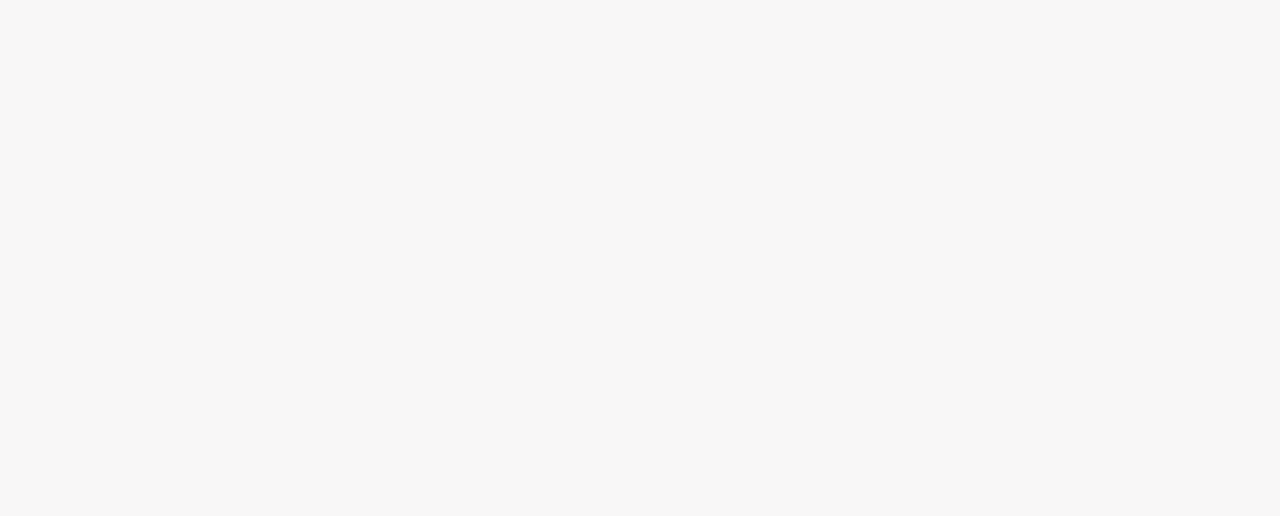
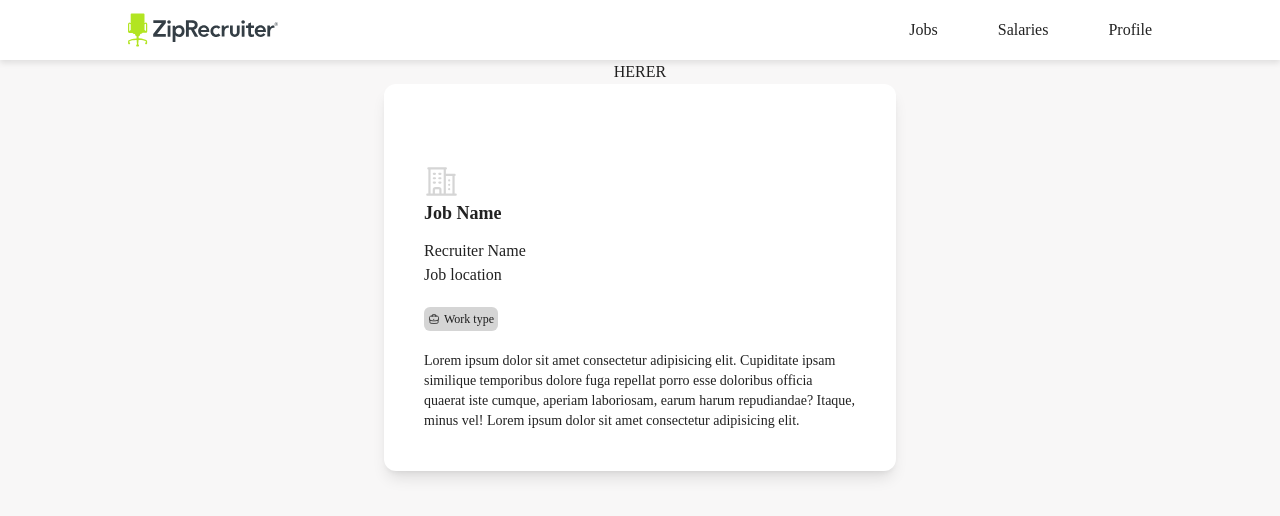
Before and after one commit to Corrado-K/ziprecruiter-clone, a React (Vite) app in the folder client/: page /jobs/1/1 in a window 1280 px wide. Before the commit this address had no page. Shown: the top 516 px of the page. Built offline with nearby package versions, Linux system fonts and the light colour scheme.

Commit message:
Job related frontend UI

```diff
--- a/client/package.json
+++ b/client/package.json
@@ -14,6 +14,7 @@
     "jwt-decode": "^3.1.2",
     "react": "^18.2.0",
     "react-dom": "^18.2.0",
+    "react-icons": "^4.8.0",
     "react-router-dom": "^6.9.0",
     "yup": "^1.0.2"
   },
--- /dev/null
+++ b/client/src/components/JobDetailsCard.tsx
@@ -0,0 +1,42 @@
+import { HiOutlineBuildingOffice2, HiOutlineBriefcase } from "react-icons/hi2"
+
+const JobDetailsCard = () => {
+     return (
+          <div className="w-[40%] bg-white shadow-lg rounded-xl p-10">
+               <div className="pb-10">
+               </div>
+               {/* Job icon */}
+               <HiOutlineBuildingOffice2 color='#b2b2b28c' size={35} />
+
+               <h3 className="text-lg font-semibold mb-3">Job Name</h3>
+
+               <p>Recruiter Name</p>
+               <p>Job location</p>
+
+               <span className='flex items-center text-xs space-x-1 p-1 bg-[#b2b2b28c] w-fit rounded-md my-5'>
+                    <HiOutlineBriefcase />
+                    <span>Work type</span>
+               </span>
+
+               <div className="overflow-y-auto h-20 ">
+                    <p className="text-sm">
+                         Lorem ipsum dolor sit amet consectetur adipisicing elit.
+                         Cupiditate ipsam similique temporibus dolore fuga repellat
+                         porro esse doloribus officia quaerat iste cumque, aperiam laboriosam,
+                         earum harum repudiandae? Itaque, minus vel!
+                         Lorem ipsum dolor sit amet consectetur adipisicing elit.
+                         Cupiditate ipsam similique temporibus dolore fuga repellat
+                         porro esse doloribus officia quaerat iste cumque, aperiam laboriosam,
+                         earum harum repudiandae? Itaque, minus vel!
+                         Lorem ipsum dolor sit amet consectetur adipisicing elit.
+                         Cupiditate ipsam similique temporibus dolore fuga repellat
+                         porro esse doloribus officia quaerat iste cumque, aperiam laboriosam,
+                         earum harum repudiandae? Itaque, minus vel!
+                    </p>
+               </div>
+
+          </div>
+     )
+}
+
+export default JobDetailsCard
--- /dev/null
+++ b/client/src/components/JobResultCard.tsx
@@ -0,0 +1,33 @@
+import { HiOutlineBriefcase, HiOutlineBuildingOffice2} from 'react-icons/hi2';
+const JobResultCard = () => {
+     return (
+          <div className="border p-5 rounded-xl">
+
+               <div className="pb-10">
+                    <button className='flex py-2 px-6 rounded-full border bg-[#f6f6f6] hover:bg-[#b2b2b228] float-right text-[#1a7460] font-semibold'>Apply</button>
+               </div>
+               {/* Job icon */}
+               <HiOutlineBuildingOffice2 color='#b2b2b28c' size={35} />
+
+               <h3 className="font-semibold mb-3">Job Name</h3>
+
+               <p className="text-[13px]">Recruiter Name</p>
+               <p className="text-[13px]">Job location</p>
+
+               <span className='flex items-center text-xs space-x-1 p-1 bg-[#b2b2b28c] w-fit rounded-md my-5'>
+                    <HiOutlineBriefcase />
+                    <span>Work type</span>
+               </span>
+
+
+               <p className="text-xs">
+                    Lorem ipsum dolor sit amet consectetur adipisicing elit.
+                    Cupiditate ipsam similique temporibus dolore fuga repellat
+                    porro esse doloribus officia quaerat iste cumque, aperiam laboriosam,
+                    earum harum repudiandae? Itaque, minus vel!
+               </p>
+          </div>
+     )
+}
+
+export default JobResultCard
--- /dev/null
+++ b/client/src/components/JobSearchInput.tsx
@@ -0,0 +1,32 @@
+
+const JobSearchInput = () => {
+     return (
+          <div className="flex space-x-2">
+               <div className="relative mt-1">
+                    <div className="absolute inset-y-0 left-0 flex items-center pl-3 pointer-events-none">
+                         <svg className="w-5 h-5 text-gray-500" fill="currentColor" viewBox="0 0 20 20"
+                              xmlns="http://www.w3.org/2000/svg">
+                              <path fill-rule="evenodd"
+                                   d="M8 4a4 4 0 100 8 4 4 0 000-8zM2 8a6 6 0 1110.89 3.476l4.817 4.817a1 1 0 01-1.414 1.414l-4.816-4.816A6 6 0 012 8z"
+                                   clip-rule="evenodd"></path>
+                         </svg>
+                    </div>
+                    <input type="text" id="table-search" className="bg-gray-50 border border-gray-300 text-gray-900 text-sm rounded-md focus:ring-blue-500 focus:border-blue-500 block w-96 pl-10 p-4" placeholder="Search title or keyword" />
+               </div>
+               <div className="relative mt-1">
+                    <div className="absolute inset-y-0 left-0 flex items-center pl-3 pointer-events-none">
+                         <svg className="w-5 h-5 text-gray-500" fill="currentColor" viewBox="0 0 20 20"
+                              xmlns="http://www.w3.org/2000/svg">
+                              <path fill-rule="evenodd"
+                                   d="M8 4a4 4 0 100 8 4 4 0 000-8zM2 8a6 6 0 1110.89 3.476l4.817 4.817a1 1 0 01-1.414 1.414l-4.816-4.816A6 6 0 012 8z"
+                                   clip-rule="evenodd"></path>
+                         </svg>
+                    </div>
+                    <input type="text" id="table-search" className="bg-gray-50 border border-gray-300 text-gray-900 text-sm rounded-md focus:ring-blue-500 focus:border-blue-500 block w-96 pl-10 p-4" placeholder="City, state or postal code" />
+               </div>
+               <button className="py-4 px-10 bg-[#1a7460] text-white rounded-full">Search Jobs</button>
+          </div>
+     )
+}
+
+export default JobSearchInput
--- /dev/null
+++ b/client/src/pages/client/JobDetailsPage.tsx
@@ -0,0 +1,12 @@
+import JobDetailsCard from "../../components/JobDetailsCard"
+
+const JobDetailsPage = () => {
+     return (
+          <div className="w-full flex flex-col items-center justify-center">
+               <h2>HERER</h2>
+               <JobDetailsCard />
+          </div>
+     )
+}
+
+export default JobDetailsPage
--- /dev/null
+++ b/client/src/pages/client/SearchPage.tsx
@@ -0,0 +1,19 @@
+import { Link } from "react-router-dom"
+import JobSearchInput from "../../components/JobSearchInput"
+
+export const SearchPage = () => {
+     return (
+          <div className="w-full flex flex-col justify-center items-center">
+               <div className="w-full flex flex-col justify-center py-[10%] items-center">
+                    <h1 className="mb-10">Find Jobs  in Accra, GH</h1>
+
+                    {/* Search */}
+                    <JobSearchInput />
+
+                    <h2 className="text-lg mt-5"> <Link to={''}>Employers: Post a Job</Link> <span className="text-sm"> - Try ZipRecruiter</span> </h2>
+
+               </div>
+
+          </div>
+     )
+}
--- /dev/null
+++ b/client/src/pages/client/SearchResults.tsx
@@ -0,0 +1,24 @@
+import Container from "../../components/Container"
+import JobResultCard from "../../components/JobResultCard"
+import JobSearchInput from "../../components/JobSearchInput"
+
+export const SearchResults = () => {
+     return (
+          <div className="w-full flex flex-col justify-center">
+               <Container>
+                    {/* Search Input */}
+                    <div className="py-5"><JobSearchInput /></div>
+                    <div className="mt-10">
+                         <h2 className="text-2xl font-semibold mb-1">WEB Developer Jobs</h2>
+                         <p className="text-sm">3,017 WEB Developer Jobs</p>
+                         <p className="text-sm">Jobs within 25 miles of Accra, AA</p>
+                    </div>
+                    <div className="w-[30%] mt-5 space-y-2">
+                         <JobResultCard />
+                         <JobResultCard />
+                    </div>
+               </Container>
+
+          </div>
+     )
+}
```
Also changed, not shown: client/src/routes/Router.tsx (+7 -3 lines), 2 other files (tests, documents, lock files or other folders).
